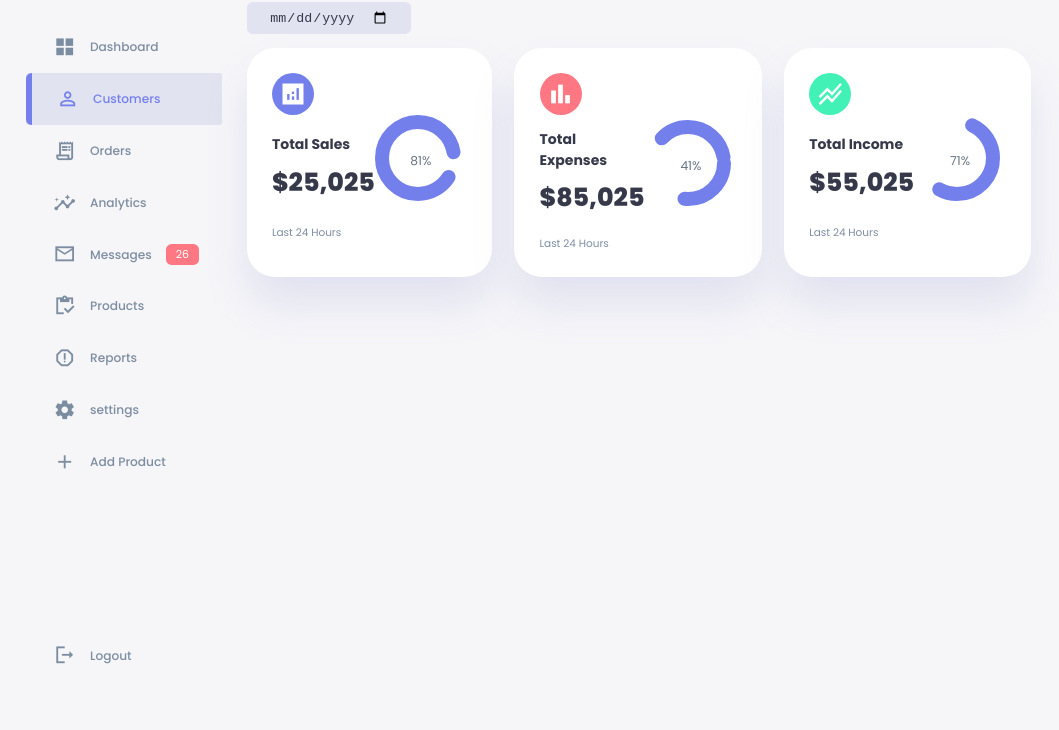
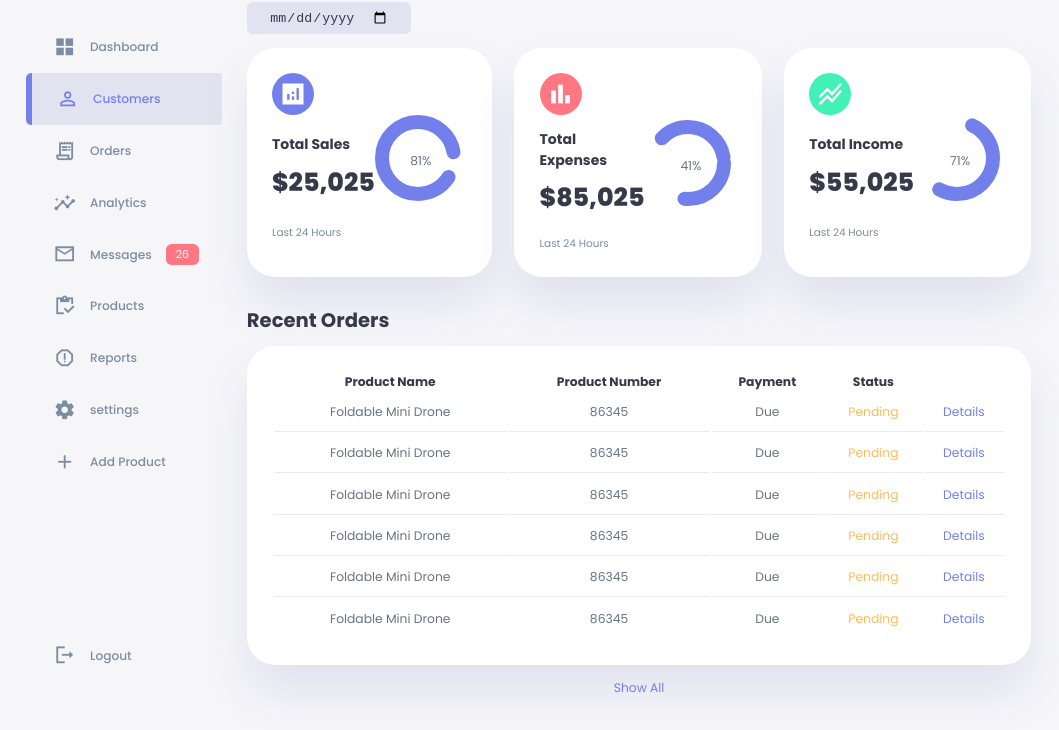
Before and after one commit to AdrianMGL/dashboard, a plain HTML site: page index.html in a window 1280 px wide. Shown: the part 70-800 px from the top of the page, without its empty margins (0-1059 px from the left). Drawn offline with Linux system fonts and the light colour scheme.

Commit message:
add recent orders (orders table) and styles

```diff
--- a/index.html
+++ b/index.html
@@ -151,6 +151,69 @@
                   <small class="text-muted">Last 24 Hours</small>
                </div>
             </div>
+            <!-- =============== RECENT ORDERS  ============== -->
+            <div class="recent-orders">
+               <h2>Recent Orders</h2>
+               <table>
+                  <thead>
+                     <tr>
+                        <th>Product Name</th>
+                        <th>Product Number</th>
+                        <th>Payment</th>
+                        <th>Status</th>
+                        <th></th>
+                     </tr>
+                  </thead>
+                  <tbody>
+                     <tr>
+                        <td>Foldable Mini Drone</td>
+                        <td>86345</td>
+                        <td>Due</td>
+                        <td class="warning">Pending</td>
+                        <td class="primary">Details</td>
+                     </tr>
+                     <tr>
+                        <td>Foldable Mini Drone</td>
+                        <td>86345</td>
+                        <td>Due</td>
+                        <td class="warning">Pending</td>
+                        <td class="primary">Details</td>
+                     </tr>
+                     <tr>
+                        <td>Foldable Mini Drone</td>
+                        <td>86345</td>
+                        <td>Due</td>
+                        <td class="warning">Pending</td>
+                        <td class="primary">Details</td>
+                     </tr>
+                     <tr>
+                        <td>Foldable Mini Drone</td>
+                        <td>86345</td>
+                        <td>Due</td>
+                        <td class="warning">Pending</td>
+                        <td class="primary">Details</td>
+                     </tr>
+                     <tr>
+                        <td>Foldable Mini Drone</td>
+                        <td>86345</td>
+                        <td>Due</td>
+                        <td class="warning">Pending</td>
+                        <td class="primary">Details</td>
+                     </tr>
+                     <tr>
+                        <td>Foldable Mini Drone</td>
+                        <td>86345</td>
+                        <td>Due</td>
+                        <td class="warning">Pending</td>
+                        <td class="primary">Details</td>
+                     </tr>
+                  </tbody>
+               </table>
+               <a href="#">Show All</a>
+            </div>
+
+            <!-- =============== TOP RECENTS UPDATES ============== -->
+
          </main>
          <!-- ===============  ============== -->
       </div>
--- a/src/css/app.css
+++ b/src/css/app.css
@@ -379,5 +379,49 @@ main .insights small {
 
 /**
 *
+* RECENT ORDERS
+*/
+
+main .recent-orders {
+   margin-top: 2rem;
+}
+
+main .recent-orders h2 {
+   margin-bottom: 0.8rem;
+}
+
+main .recent-orders table {
+   background: var(--color-white);
+   width: 100%;
+   border-radius: var(--card-border-radius);
+   padding: var(--card-padding);
+   text-align: center;
+   box-shadow: var(--box-shadow);
+   transition: all 300ms ease;
+}
+
+main .recent-orders table:hover {
+   box-shadow: none;
+}
+
+main table tbody td {
+   height: 2.8rem;
+   border-bottom: 1px solid var(--color-light);
+   color: var(--color-dark-variant);
+}
+
+main table tbody tr:last-child td {
+   border: none;
+}
+
+main .recent-orders a {
+   text-align: center;
+   display: block;
+   margin: 1rem auto;
+   color: var(--color-primary);
+}
+
+/**
 *
+* TOP RECENTS UPDATES
 */
```
